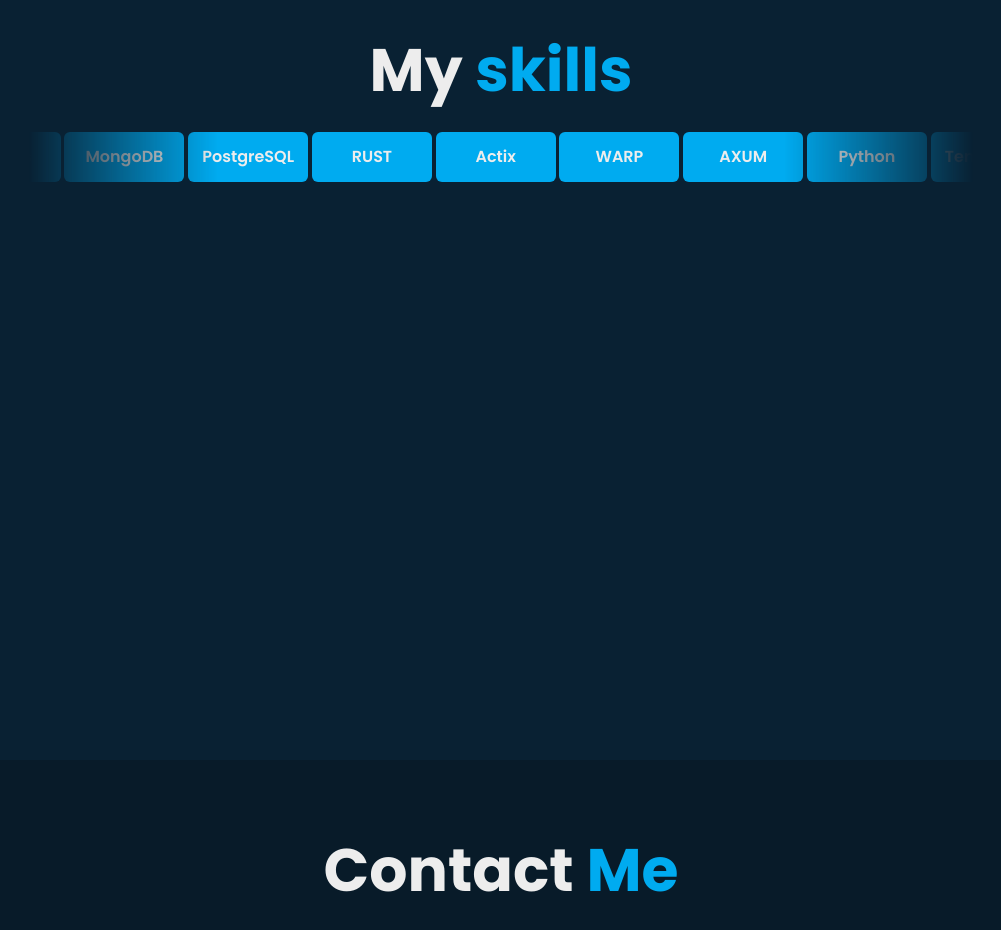
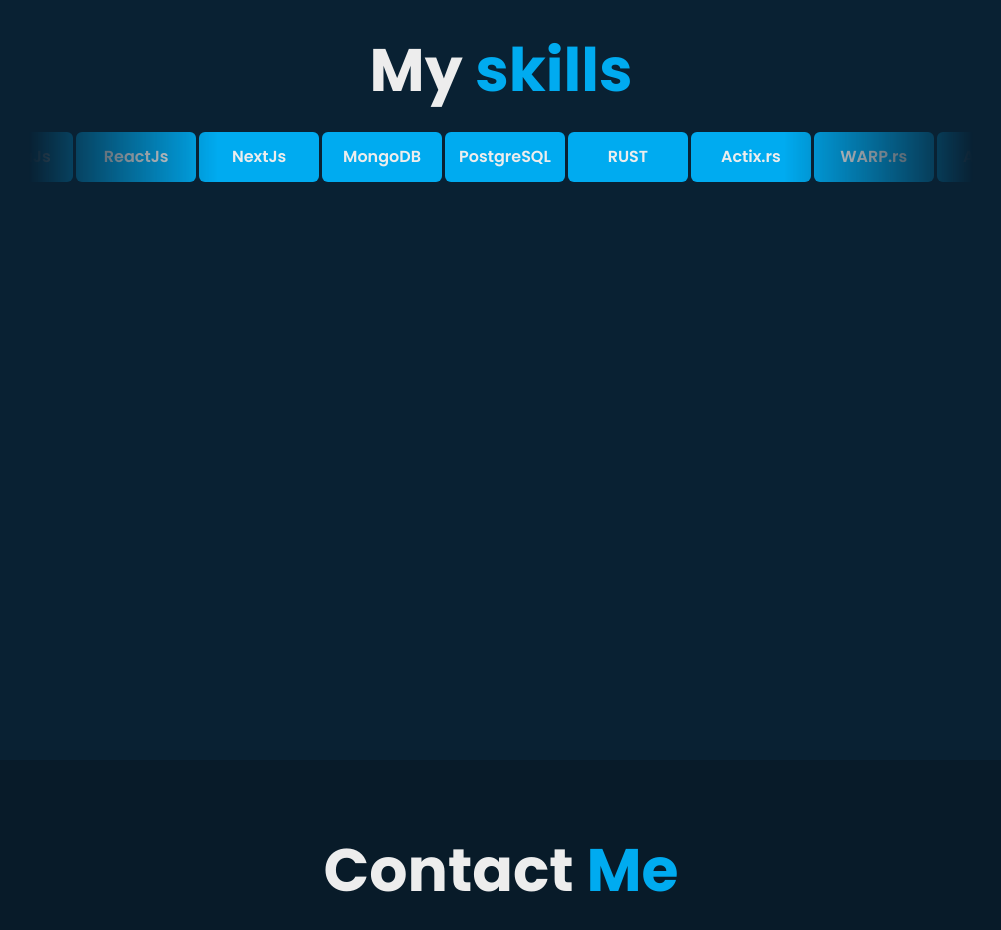
Before and after one commit to Rahul721999/my-portfolio, a React (Vite) app: page / in a window 1280 px wide. Shown: the part 2440-3370 px from the top of the page, without its empty margins (139-1140 px from the left). Built offline with nearby package versions, Linux system fonts and the light colour scheme.

Commit message:
Added: more skills to the list

```diff
--- a/src/components/SkillScroller/SkillScroller.jsx
+++ b/src/components/SkillScroller/SkillScroller.jsx
@@ -2,7 +2,7 @@
 import './SkillScroller.css';
 
 export default function Scroller() {
-    const skills = ['HTML', 'CSS', 'TailWind', 'BootStrap', 'JS', 'Node', 'Express', 'MongoDB', 'PostgreSQL', 'RUST', 'Actix', 'WARP', 'AXUM','Python', 'TensorFlow', 'WebSocket', 'JWT', 'Hashing', 'Encryption', 'Asym-Crypto','Git', 'GitHub', 'GitLab', 'BitBucket', 'Docker', 'Kubernetes', 'Okteto', 'Ingress', 'Linux', 'Solana', 'gRPC', 'MicroService'];
+    const skills = ['HTML', 'CSS', 'TailWind', 'BootStrap', 'JS', 'NodeJs', 'ExpressJs', 'VueJs', 'VanillaJs','ReactJs', 'NextJs', 'MongoDB', 'PostgreSQL', 'RUST', 'Actix.rs', 'WARP.rs', 'AXUM.rs','Python', 'TensorFlow.py', 'WebSocket', 'JWT', 'Hashing', 'Encryption', 'Asym-Crypto','Git', 'GitHub', 'GitLab', 'BitBucket', 'Docker', 'Kubernetes', 'Okteto', 'Ingress', 'Linux', 'Solana', 'gRPC', 'MicroService', 'AI', 'ML', 'DL', 'CNN', 'LLM'];
 
     const totalItems = skills.length;
 
```
